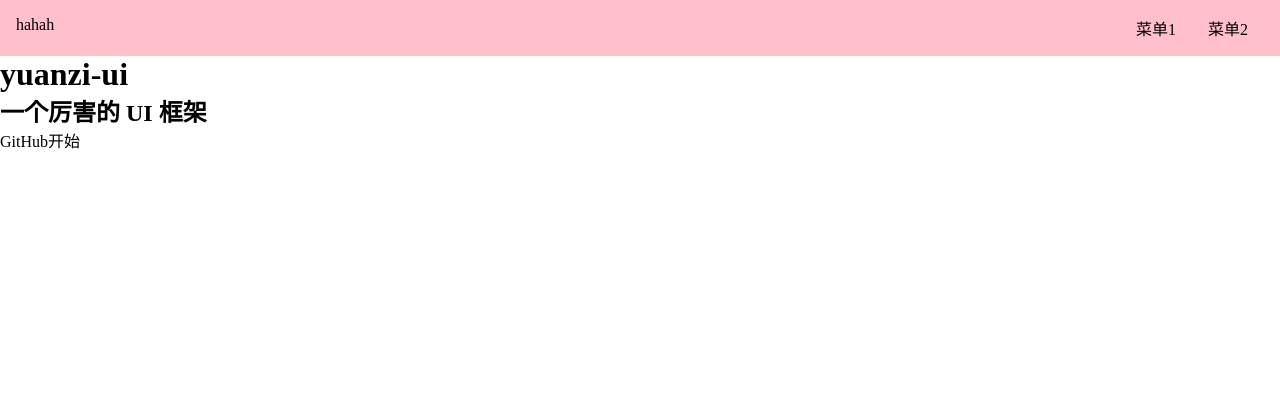
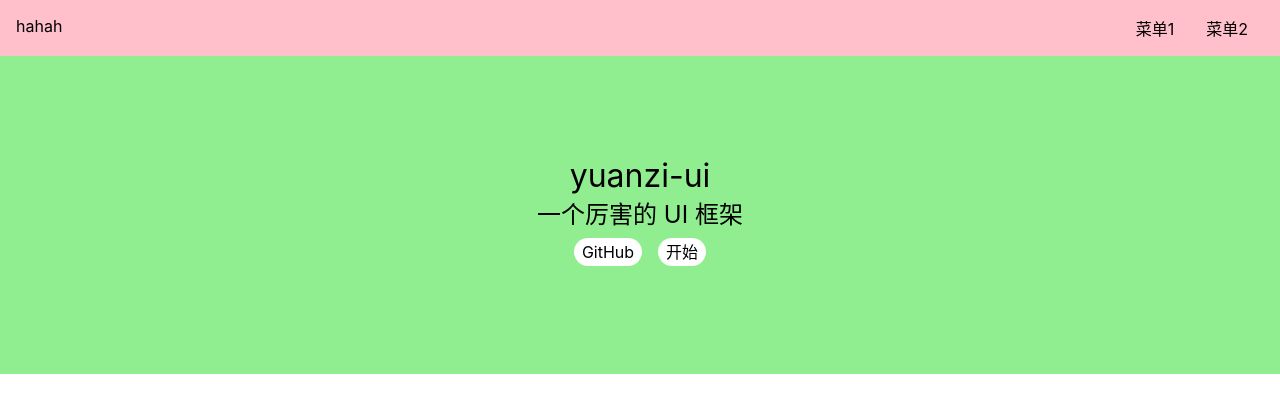
Before and after one commit to yuanzi1209/yuanzi-ui, a Vue app: page /#/ in a window 1280 px wide. Shown: the top 412 px of the page. Built offline with nearby package versions, Linux system fonts and the light colour scheme.

Commit message:
实现 aside 切换

```diff
--- a/src/App.vue
+++ b/src/App.vue
@@ -2,6 +2,13 @@
   <router-view />
 </template>
 
-<script>
-export default {};
+<script lang="ts">
+import { provide, ref } from "vue";
+export default {
+  name: "App",
+  setup() {
+    const asideVisible = ref(false);
+    provide("asideVisible", asideVisible);
+  },
+};
 </script>
--- a/src/components/Topnav.vue
+++ b/src/components/Topnav.vue
@@ -1,6 +1,6 @@
 <template>
   <div class="topnav">
-    <div class="logo">hahah</div>
+    <div class="logo" @click="toggleAside">hahah</div>
     <ul class="menu">
       <li>菜单1</li>
       <li>菜单2</li>
@@ -8,11 +8,27 @@
   </div>
 </template>
 
+<script lang="ts">
+import { inject, Ref } from "vue";
+export default {
+  setup() {
+    const asideVisible = inject<Ref<boolean>>("asideVisible");
+    console.log("topnav", asideVisible.value);
+    const toggleAside = () => {
+      asideVisible.value = !asideVisible.value;
+    };
+    return { toggleAside };
+  },
+};
+</script>
+
 <style lang="scss" scoped>
 .topnav {
   background: pink;
   display: flex;
   padding: 16px;
+  position: relative;
+  z-index: 10;
   > .logo {
     max-width: 6em;
     margin-right: auto;
--- a/src/index.scss
+++ b/src/index.scss
@@ -15,5 +15,20 @@
 
     &:hover {
         border-bottom: 1px solid;
+        cursor: pointer;
     }
 }
+
+h1,
+h2,
+h3,
+h4,
+h5,
+h6 {
+    font-weight: normal;
+}
+
+body {
+    font-size: 16px;
+    font-family: -apple-system, "Noto Sans", "Helvetica Neue", Helvetica, "Nimbus Sans L", Arial, "Liberation Sans", "PingFang SC", "Hiragino Sans GB", "Noto Sans CJK SC", "Source Han Sans SC", "Source Han Sans CN", "Microsoft YaHei", "Wenquanyi Micro Hei", "WenQuanYi Zen Hei", "ST Heiti", SimHei, "WenQuanYi Zen Hei Sharp", sans-serif;
+}
--- a/src/views/Doc.vue
+++ b/src/views/Doc.vue
@@ -1,16 +1,60 @@
 <template>
   <div>
+    <!-- 导航栏 -->
     <Topnav />
     <div class="content">
-      <aside>侧边栏</aside>
+      <!-- 侧边栏 -->
+      <aside v-if="asideVisible">
+        <h2>组件列表</h2>
+        <ol>
+          <li>
+            <router-link to="/doc/swich">Switch 组件</router-link>
+          </li>
+          <li>
+            <router-link to="/doc/button">Button 组件</router-link>
+          </li>
+          <li>
+            <router-link to="/doc/dialog">Dialog 组件</router-link>
+          </li>
+          <li>
+            <router-link to="/doc/tabs">Tabs 组件</router-link>
+          </li>
+        </ol>
+      </aside>
       <main>主要内容</main>
     </div>
   </div>
 </template>
 
 <script lang="ts">
+import { inject, Ref } from "vue";
 import Topnav from "../components/Topnav.vue";
 export default {
   components: { Topnav },
+  setup() {
+    const asideVisible = inject<Ref<boolean>>("asideVisible");
+    console.log("doc", asideVisible.value);
+    return { asideVisible };
+  },
 };
 </script>
+
+<style lang="scss" scoped>
+aside {
+  background: lightblue;
+  width: 150px;
+  padding: 16px;
+  position: fixed;
+  top: 0;
+  left: 0;
+  padding-top: 70px;
+  > h2 {
+    margin-bottom: 4px;
+  }
+  > ol {
+    > li {
+      padding: 4px 0;
+    }
+  }
+}
+</style>
--- a/src/views/Home.vue
+++ b/src/views/Home.vue
@@ -1,12 +1,13 @@
 <template>
   <div>
+    <!-- 导航栏 -->
     <Topnav />
     <div class="banner">
       <h1>yuanzi-ui</h1>
       <h2>一个厉害的 UI 框架</h2>
       <p class="actions">
-        <a href="">GitHub</a>
-        <a href="">开始</a>
+        <a href="https://github.com/yuanzi1209/yuanzi-ui">GitHub</a>
+        <router-link to="/doc">开始</router-link>
       </p>
     </div>
   </div>
@@ -18,3 +19,27 @@
   components: { Topnav },
 };
 </script>
+
+<style lang="scss" scoped>
+.banner {
+  padding: 100px 0;
+  display: flex;
+  justify-content: center;
+  align-items: center;
+  flex-direction: column;
+  background: lightgreen;
+  > .actions {
+    padding: 8px 0;
+    a {
+      margin: 0 8px;
+      background: #fff;
+      display: inline-block;
+      $h: 28px;
+      height: $h;
+      line-height: $h;
+      border-radius: $h/2;
+      padding: 0 8px;
+    }
+  }
+}
+</style>
```
